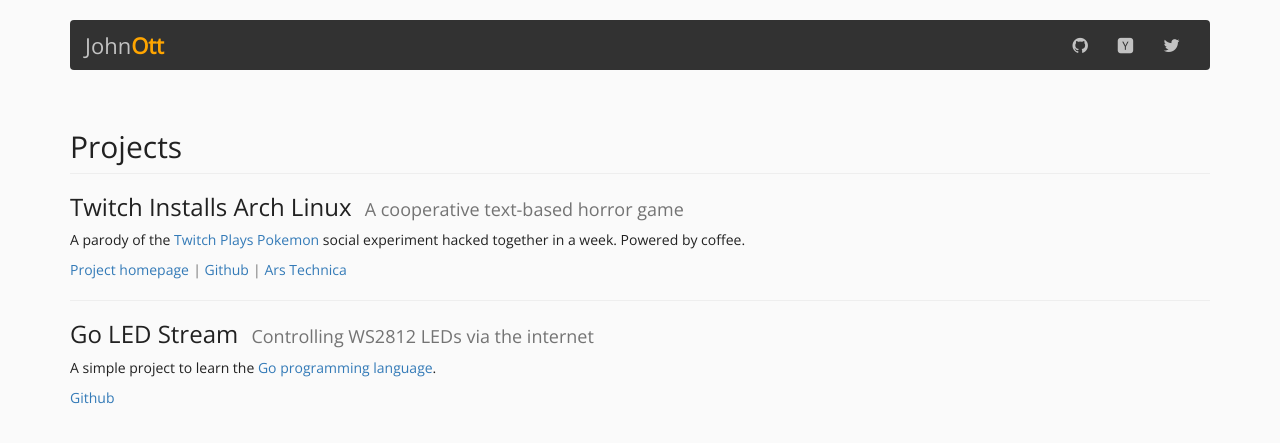
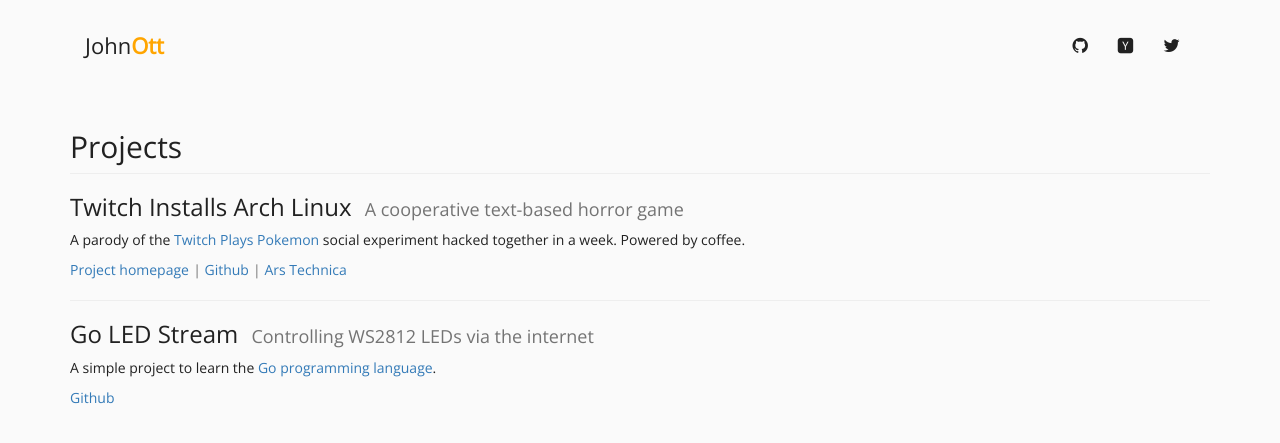
Before and after one commit to jbott/jbott.github.io, a Jekyll site: the page built from index.md, in a window 1280 px wide. Shown: the top 443 px of the page. Built offline with Jekyll 4.4.1, drawn with Linux system fonts in a browser that asks for light colours; nearby versions of some CDN libraries.

Commit message:
Add updated navbar

```diff
--- a/css/main.scss
+++ b/css/main.scss
@@ -30,43 +30,36 @@ body {
 }
 
 .navbar-default {
-  background-color: rgba(0,0,0,0.8);
+  background-color: transparent;
   font-size: 18px;
   border: none;
-
-  border-radius: 4px;
+  border-radius: 0;
 
   margin: 0;
 
   .navbar-nav > li > a {
-    color: $color-text-light-secondary;
+    color: $color-text-dark-primary;
 
     &:visited {
-      color: $color-text-light-secondary;
+      color: $color-text-dark-primary;
     }
 
     &:hover, &:active {
+      background-color: $color-text-dark-primary;
       color: $color-text-light-primary;
     }
   }
 }
 
 .navbar-brand {
-  color: rgba(0,0,0,0.87);
   font-size: 22px;
 
   .first {
-    color: $color-text-light-secondary;
+    color: $color-text-dark-primary;
   }
   .last {
     color: #FFA500;
     font-weight: bold;
-  }
-
-  &:hover {
-    .first {
-      color: $color-text-light-primary;
-    }
   }
 }
 
```
